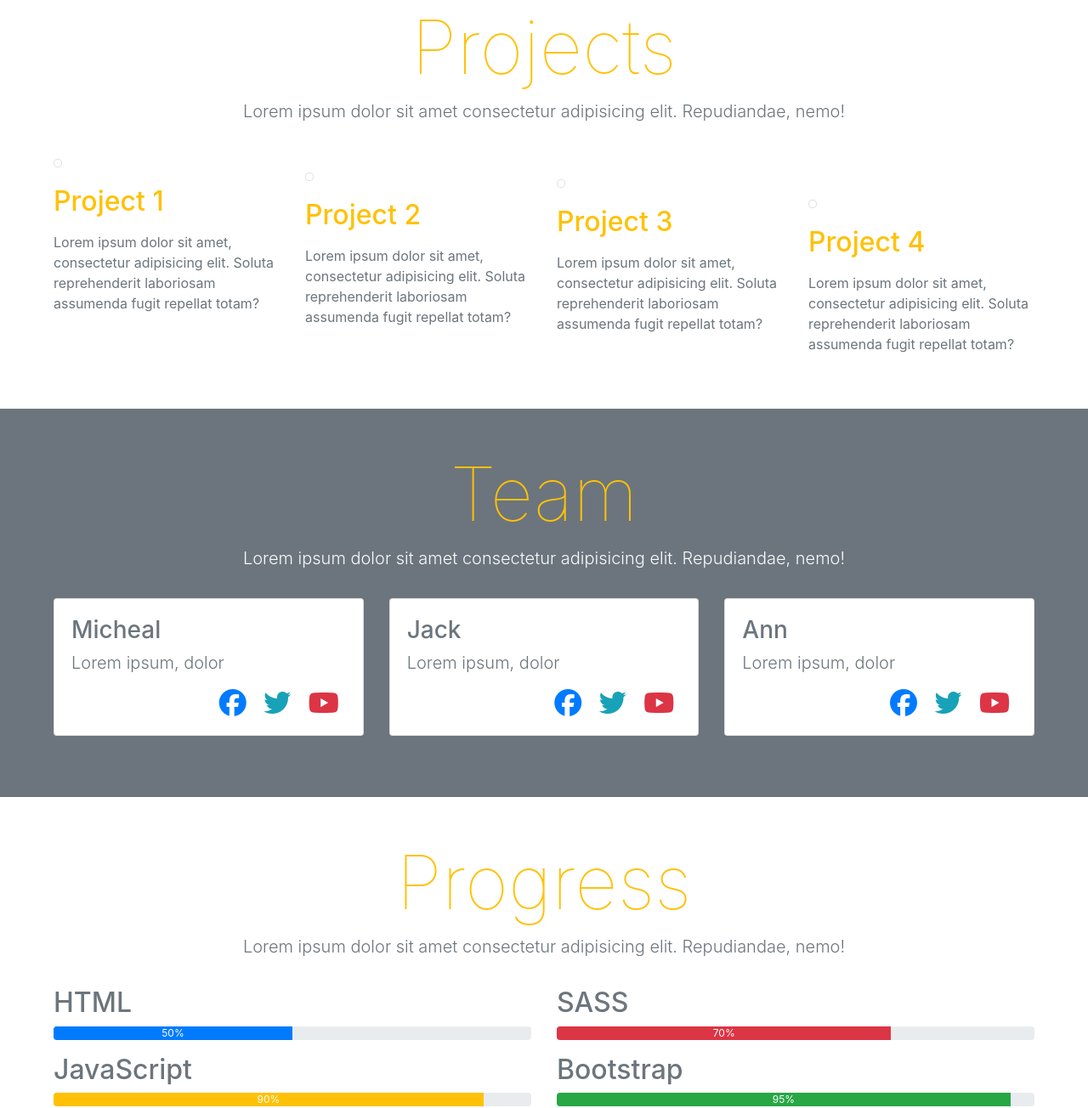
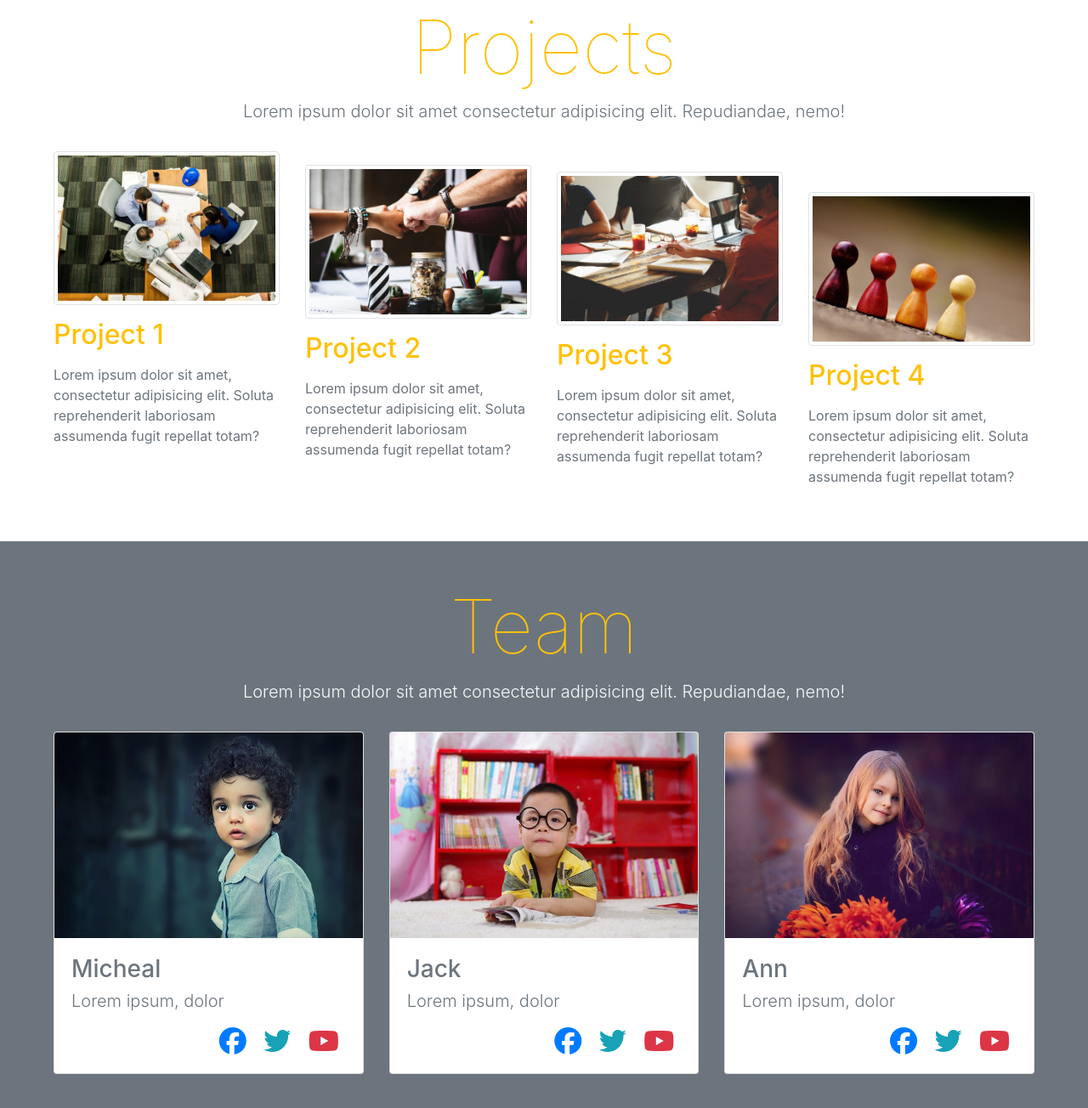
Before and after one commit to waleedalikhan/Pure-Bootstrap-Website-, a plain HTML site: page index.html in a window 1280 px wide. Shown: the part 1603-2907 px from the top of the page at 85% size. Drawn offline with nearby package versions, Linux system fonts and the light colour scheme; files that its build step writes are made by us from their sources; the site is published under a folder, as on GitHub Pages, so addresses that start at the root find nothing.

Commit message:
some minor updates

```diff
--- a/index.html
+++ b/index.html
@@ -5,12 +5,12 @@
     <!-- Required meta tags -->
     <meta charset="utf-8">
     <meta name="viewport" content="width=device-width, initial-scale=1, shrink-to-fit=no">
-    <link rel="shortcut icon" href="/res/img/title-img.png">
+    <link rel="shortcut icon" href="./res/img/title-img.png">
 
     <!-- Bootstrap CSS -->
     <link rel="stylesheet" href="./res/bootstrap/css/bootstrap.min.css ">
     <!-- SASS -->
-    <link rel="stylesheet" href="/res/css/style.css">
+    <link rel="stylesheet" href="./res/css/style.css">
     <title>Pure Bootstrap Website</title>
 </head>
 
@@ -132,25 +132,25 @@
             <!-- title ends -->
             <div class="row">
                 <div class="col-md-3 col-sm-6">
-                    <img src="/res/img/project1.jpg" alt="" class="img-thumbnail">
+                    <img src="./res/img/project1.jpg" alt="" class="img-thumbnail">
                     <h2 class="my-3 text-warning">Project 1</h2>
                     <p class="text-muted">Lorem ipsum dolor sit amet, consectetur adipisicing elit. Soluta reprehenderit
                         laboriosam assumenda fugit repellat totam?</p>
                 </div>
                 <div class="col-md-3 col-sm-6 mt-3">
-                    <img src="/res/img/project2.jpg" alt="" class="img-thumbnail">
+                    <img src="./res/img/project2.jpg" alt="" class="img-thumbnail">
                     <h2 class="my-3 text-warning">Project 2</h2>
                     <p class="text-muted">Lorem ipsum dolor sit amet, consectetur adipisicing elit. Soluta reprehenderit
                         laboriosam assumenda fugit repellat totam?</p>
                 </div>
                 <div class="col-md-3 col-sm-6 mt-4">
-                    <img src="/res/img/project3.jpg" alt="" class="img-thumbnail">
+                    <img src="./res/img/project3.jpg" alt="" class="img-thumbnail">
                     <h2 class="my-3 text-warning">Project 3</h2>
                     <p class="text-muted">Lorem ipsum dolor sit amet, consectetur adipisicing elit. Soluta reprehenderit
                         laboriosam assumenda fugit repellat totam?</p>
                 </div>
                 <div class="col-md-3  col-sm-6 mt-5">
-                    <img src="/res/img/project4.jpg" alt="" class="img-thumbnail">
+                    <img src="./res/img/project4.jpg" alt="" class="img-thumbnail">
                     <h2 class="my-3 text-warning">Project 4</h2>
                     <p class="text-muted">Lorem ipsum dolor sit amet, consectetur adipisicing elit. Soluta reprehenderit
                         laboriosam assumenda fugit repellat totam?</p>
@@ -174,7 +174,7 @@
             <div class="row">
                 <div class="col-md-4 col-sm-10 mx-auto mb-4">
                     <div class="card">
-                        <img src="/res/img/kid1.jpg" alt="" class="card-img-top">
+                        <img src="./res/img/kid1.jpg" alt="" class="card-img-top">
                         <div class="card-body">
                             <div class="card-title">
                                 <h3 class="text-muted">Micheal</h3>
@@ -192,7 +192,7 @@
                 </div>
                 <div class="col-md-4 col-sm-10 mx-auto mb-4">
                     <div class="card">
-                        <img src="/res/img/kid2.jpg" alt="" class="card-img-top">
+                        <img src="./res/img/kid2.jpg" alt="" class="card-img-top">
                         <div class="card-body">
                             <div class="card-title">
                                 <h3 class="text-muted">Jack</h3>
@@ -210,7 +210,7 @@
                 </div>
                 <div class="col-md-4 col-sm-10 mx-auto mb-4">
                     <div class="card">
-                        <img src="/res/img/kid3.jpg" alt="" class="card-img-top">
+                        <img src="./res/img/kid3.jpg" alt="" class="card-img-top">
                         <div class="card-body">
                             <div class="card-title">
                                 <h3 class="text-muted">Ann</h3>
```
Also changed, not shown: 1 other file.
